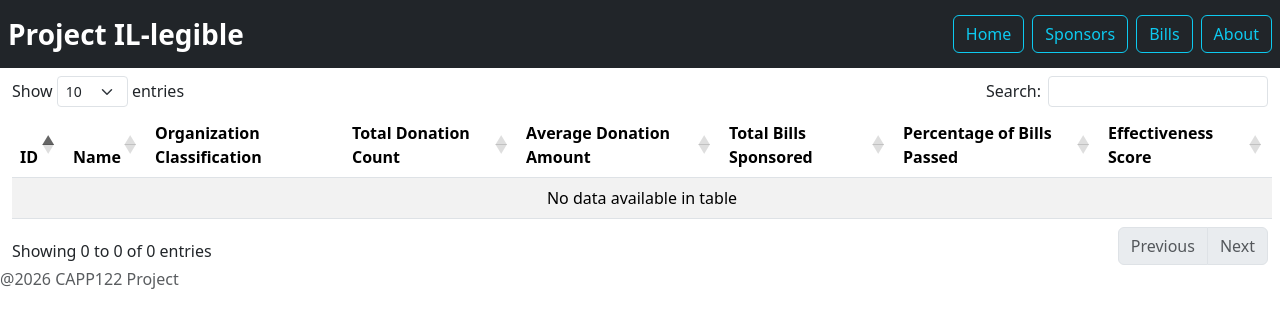
After one commit to uchicago-2026-capp30122/project-il-legible, a Flask app: page /sponsors in a window 1280 px wide. The commit adds this page. Shown: the top 328 px of the page. Run offline with Flask 3, Linux system fonts and the light colour scheme; data that the repository does not hold is empty; some libraries are stand-ins or nearby versions.

Commit message:
Basic routing set up + some extras

```diff
--- a/app/__init__.py
+++ b/app/__init__.py
@@ -29,17 +29,15 @@ def create_app():
 
     # Tie blueprints to the app
 
-    from .blueprints import home
+    from .blueprints import home, sponsors, bills, viz, template_filters, api
     from app.cli import bp as cli_bp
+
+    app.register_blueprint(cli_bp)
     app.register_blueprint(home.bp)
-    app.register_blueprint(cli_bp)
-    app.add_url_rule('/', endpoint='index')
-
-    # a simple page that says hello
-
-    @app.route('/home')
-    def home():
-        return 'Hello, World!'
-
+    app.register_blueprint(sponsors.bp)
+    app.register_blueprint(bills.bp)
+    app.register_blueprint(viz.bp)
+    app.register_blueprint(template_filters.bp)
+    app.register_blueprint(api.bp)
 
     return app
--- /dev/null
+++ b/app/blueprints/api.py
@@ -0,0 +1,20 @@
+from flask import (
+    Blueprint, jsonify
+)
+from werkzeug.exceptions import abort
+from app import db
+from app.models import Bill, Sponsor
+
+bp = Blueprint('api', __name__)
+
+
+@bp.route('/api/sponsors', methods=['GET'])
+def get_sponsors():
+    data = {'data': [sponsor.to_dict() for sponsor in Sponsor.query]}
+    return jsonify(data), 200
+
+
+@bp.route('/api/bills', methods=['GET'])
+def get_bills():
+    data = {'data': [bill.to_dict() for bill in Bill.query]}
+    return jsonify(data), 200
--- a/app/blueprints/home.py
+++ b/app/blueprints/home.py
@@ -8,5 +8,4 @@ bp = Blueprint('home', __name__)
 
 @bp.route('/')
 def index():
-
     return render_template('index.html')
--- a/app/blueprints/sponsors.py
+++ b/app/blueprints/sponsors.py
@@ -2,7 +2,7 @@ from flask import (
     Blueprint, flash, g, redirect, render_template, request, url_for
 )
 from werkzeug.exceptions import abort
-from app.database.db import db_session as db
+from app import db
 from app.models import Sponsor
 from sqlalchemy import select
 
@@ -10,6 +10,14 @@ bp = Blueprint('sponsors', __name__)
 
 
 @bp.route('/sponsors')
-def list_sponsors():
-    sponsors = db.scalars(select(Sponsor))
-    return render_template('sponsors.html', sponsors=sponsors)
+def index():
+    query = select(Sponsor)
+    sponsors = db.session.scalars(query).all()
+    return render_template('sponsors/index.html', sponsors=sponsors)
+
+
+@bp.route("/sponsors/<int:sponsor_id>")
+def show(sponsor_id):
+    query = select(Sponsor).filter(Sponsor.id == sponsor_id)
+    sponsor = db.session.scalar(query)
+    return render_template('sponsors/show.html', sponsor=sponsor)
--- /dev/null
+++ b/app/static/js/sponsor_table.js
@@ -0,0 +1,32 @@
+ $(document).ready(function () {
+    $('#sponsors-table').DataTable({
+        ajax: 'api/sponsors',
+        columns: [
+            {data: 'id', searchable: false, orderable: false},
+            {data: 'name', render: (data, type, row) => {
+                return '<a href="/sponsors/' + row.id + '">' + data + '</a>'
+            }},
+            {data: 'organization_classification', searchable: false, orderable: false, render: (data) => {
+                return data[0].toUpperCase() + data.slice(1) + " House"
+            }},
+            {data: 'donation_count_all', searchable: false, render: (data) => {
+                return new Intl.NumberFormat('en-US').format(data)
+            }},
+            {data: 'avg_donation_all', searchable: false, render: (data) => {
+                return new Intl.NumberFormat('en-US', {
+                            style: 'currency',
+                            currency: 'USD',
+                        }).format(data)
+            }},
+            {data: 'num_bills', searchable: false},
+            {data: 'pct_bills_passed', searchable: false, render: (data) => {
+                return new Intl.NumberFormat('en-US', {
+                            style: 'percent',
+                        }).format(data)
+            }},
+            {data: 'effectiveness_score', searchable: false, render: (data) => {
+                return parseInt(data * 100)
+            }}
+        ]
+    });
+});
--- a/app/templates/base.html
+++ b/app/templates/base.html
@@ -7,46 +7,55 @@
         <meta charset="utf-8">
         <meta name="viewport" content="width=device-width, initial-scale=1, shrink-to-fit=no">
         <link rel="stylesheet" href="{{ url_for('static', filename='style.css') }}">
-
         {% block styles %}
             <!-- Bootstrap CSS -->
             {{ bootstrap.load_css() }}
         {% endblock %}
-
+        <link rel="stylesheet" type="text/css" href="https://cdn.datatables.net/1.10.25/css/dataTables.bootstrap5.css">
         <title>Project ILlegible</title>
         {% endblock %}
+        <script type="text/javascript" charset="utf8" src="https://code.jquery.com/jquery-3.6.0.min.js"></script>
+        <script type="text/javascript" charset="utf8" src="https://cdn.datatables.net/1.10.25/js/jquery.dataTables.js"></script>
+        <script type="text/javascript" charset="utf8" src="https://cdn.datatables.net/1.10.25/js/dataTables.bootstrap5.js"></script>
     </head>
     <body>
         <nav class="navbar navbar-expand-lg navbar-dark bg-dark p-2">
-            <a class="navbar-brand fs-3 fw-bold" href="#">Project IL-legible</a>
+            <a class="navbar-brand fs-3 fw-bold" href="/">Project IL-legible</a>
             <button class="navbar-toggler" type="button" data-toggle="collapse" data-target="#navbarNav" aria-controls="navbarNav" aria-expanded="false" aria-label="Toggle navigation">
                 <span class="navbar-toggler-icon"></span>
             </button>
             <div class="collapse navbar-collapse" id="navbarNav">
                 <ul class="navbar-nav ms-auto gap-2">
                     <li class="nav-item active">
-                        <a class="btn btn-outline-info" href="#">Home</a>
+                        <a class="btn btn-outline-info" href="/">Home</a>
+                    </li>
                     <li class="nav-item active">
-                        <a class="btn btn-outline-info" href="#">Sponsors</a>
+                        <a class="btn btn-outline-info" href="/sponsors">Sponsors</a>
+                    </li>
+                    <li class="nav-item active">
+                        <a class="btn btn-outline-info" href="/bills">Bills</a>
+                    </li>
                     <li class="nav-item active">
                         <a class="btn btn-outline-info" href="#">About</a>
                     </li>
                 </ul>
             </div>
         </nav>
-        <section class="container-fluid">
-            Your Content will go here
-        </section>
-        <!-- Your page content -->
-        {% block content %}{% endblock %}
+
+        <!-- Inherited content -->
+        <div class="container-fluid mt-2">
+            {% block content %}{% endblock %}
+        </div>
         <footer class="footer">
-            <div class="container">
+            <div>
                 <span class="text-muted">@2026 CAPP122 Project</span>
             </div>
         </footer>
+
         {% block scripts %}
             <!-- Optional JavaScript -->
             {{ bootstrap.load_js() }}
         {% endblock %}
+
     </body>
 </html>
--- /dev/null
+++ b/app/templates/sponsors/index.html
@@ -0,0 +1,28 @@
+{% extends 'base.html' %}
+
+{% block content %}
+<div class="row">
+    <div class="col">
+        <table id="sponsors-table" class="table table-striped">
+            <thead class="thead-light">
+                <tr>
+                    <th scope="col">ID</th>
+                    <th scope="col">Name</th>
+                    <th scope="col">Organization Classification</th>
+                    <th scope="col">Total Donation Count</th>
+                    <th scope="col">Average Donation Amount</th>
+                    <th scope="col">Total Bills Sponsored</th>
+                    <th scope="col">Percentage of Bills Passed</th>
+                    <th scope="col">Effectiveness Score</th>
+                </tr>
+            </thead>
+            <tbody>
+            </tbody>
+        </table>
+    </div>
+</div>
+{% endblock %}
+
+{% block scripts %}
+    <script src="{{ url_for('static', filename='js/sponsor_table.js') }}"></script>
+{% endblock %}
```
Also changed, not shown: app/blueprints/bills.py (+12 -4 lines), app/blueprints/template_filters.py (added, +39 -0 lines), app/blueprints/viz.py (added, +14 -0 lines), app/models.py (+8 -0 lines), app/static/js/bill_table.js (added, +11 -0 lines), app/templates/bills/index.html (added, +22 -0 lines), app/templates/bills/show.html (added, +9 -0 lines), app/templates/index.html (+3 -17 lines), app/templates/sponsors/show.html (added, +61 -0 lines), 1 other file.
